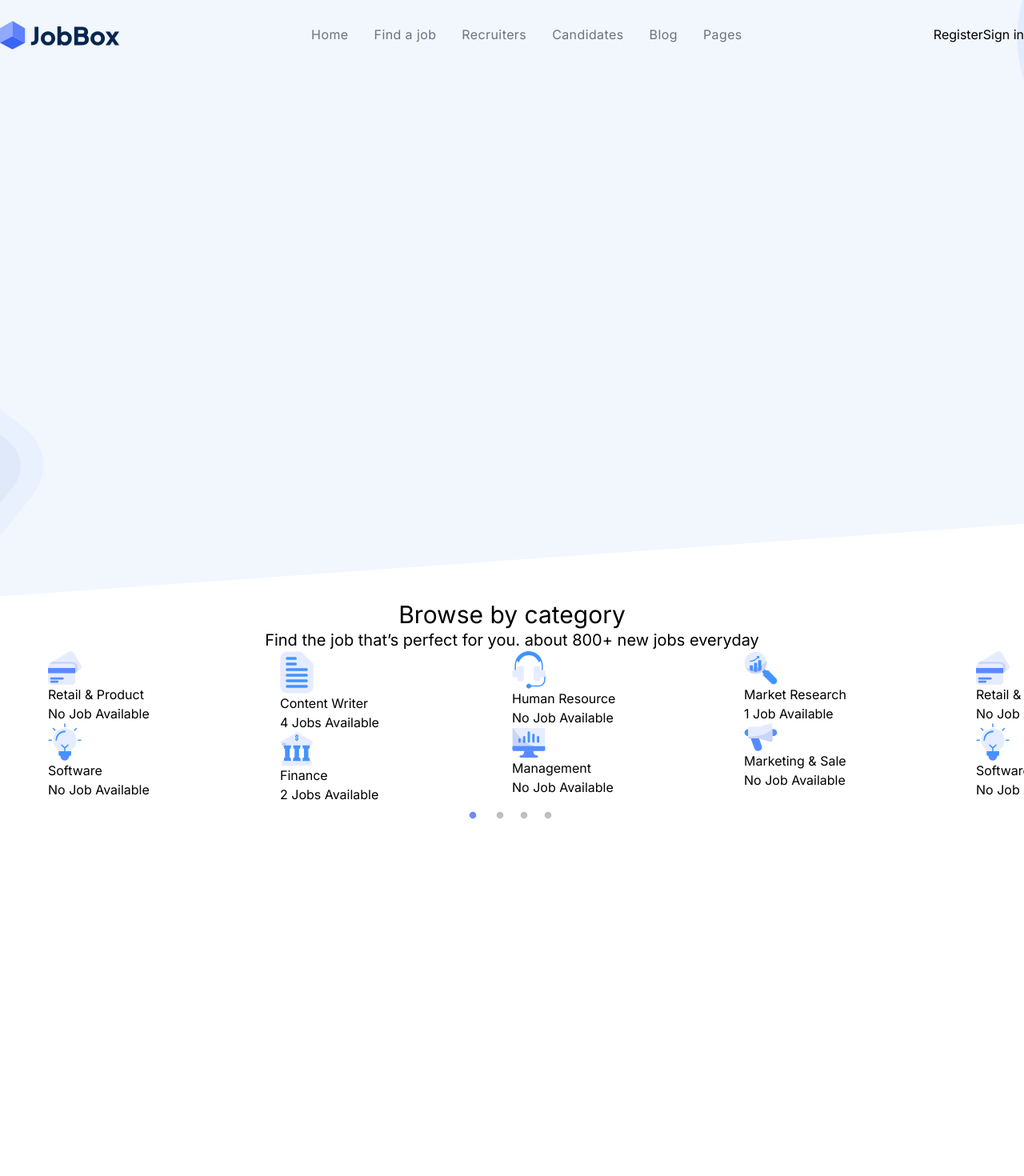
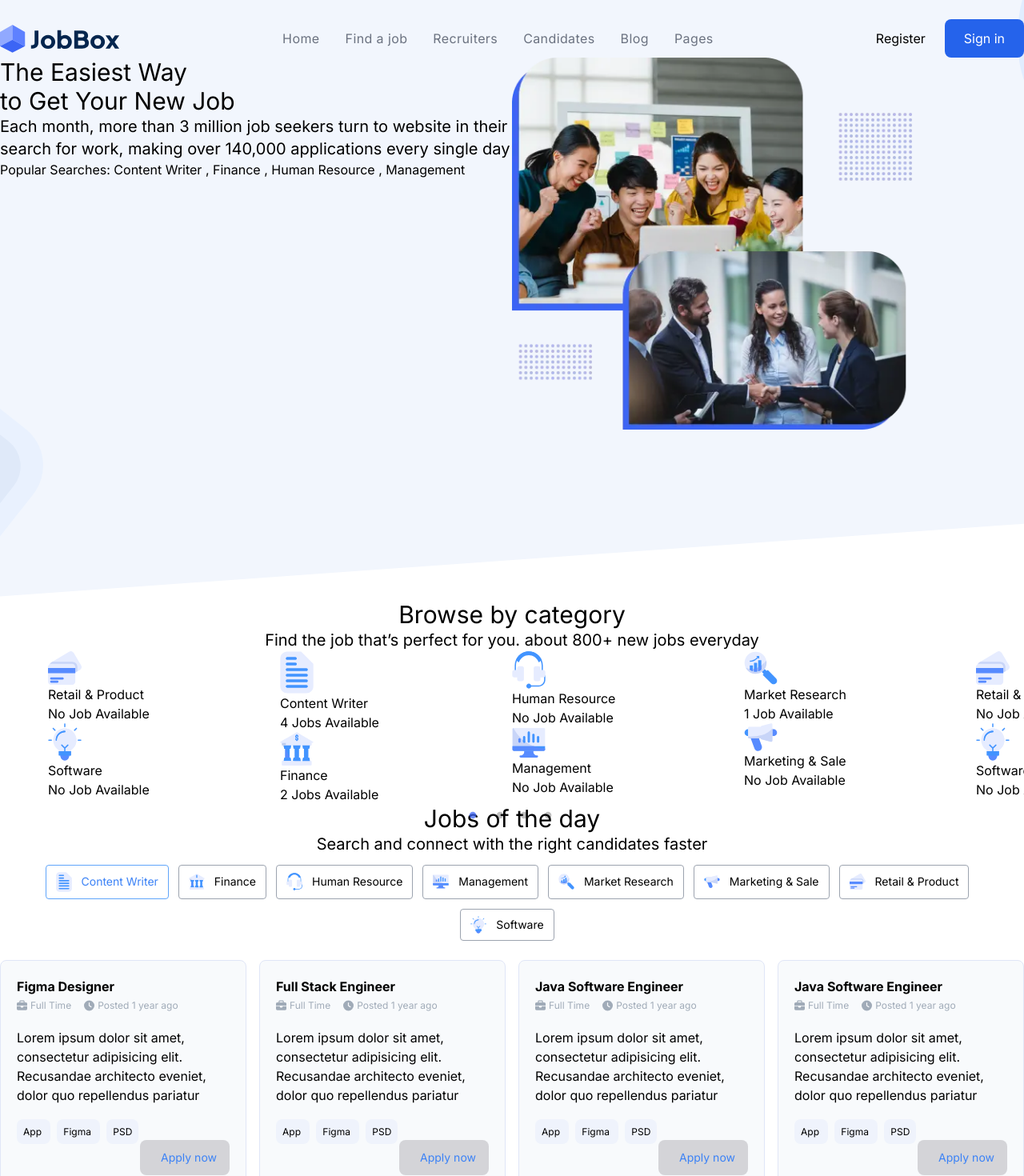
Before and after one commit to shobana2016mca/DEMO-INTERN, a Next.js app: page / in a window 1280 px wide. Shown: the top 1470 px of the page at 80% size. Before the commit the page ends 1030 px from the top, so only its background shows below. Built offline with nearby package versions, Linux system fonts and the light colour scheme.

Commit message:
Update NavBAR

```diff
--- a/src/app/globals.css
+++ b/src/app/globals.css
@@ -52,9 +52,5 @@ body {
 
 .swiper-slide img {
   display: block;
-  width: 43px;
-  height: 43px;
-  /* width: 100%;
-  height: 100%; */
   object-fit: cover;
 }
--- a/src/app/page.tsx
+++ b/src/app/page.tsx
@@ -1,5 +1,7 @@
+import AllJobs from "@/components/AllJobs";
 import Categories from "@/components/Categories";
 import NavBar from "@/components/NavBar";
+import NewsAndBlog from "@/components/NewsAndBlog";
 
 export default function Home() {
   return (
@@ -7,6 +9,8 @@ export default function Home() {
       <NavBar />
       <div className="container">
         <Categories />
+        <AllJobs />
+        <NewsAndBlog />
       </div>
     </div>
   );
--- a/src/components/NavBar/index.tsx
+++ b/src/components/NavBar/index.tsx
@@ -3,6 +3,7 @@
 import "./styles.css";
 import headerOptions from "./constants.json";
 import Image from "next/image";
+import LandingPage from "../LandingPage";
 
 interface Options {
   id: number;
@@ -26,7 +27,8 @@ export default function NavBar() {
             src={"/images/jobhub-logo.svg"}
           />
           <div className="flex">
-          {headerOptions?.headerOptions?.map(({ name, options }: Dropdown) => {
+            {headerOptions?.headerOptions?.map(
+              ({ name, options }: Dropdown) => {
                 return (
                   <ul className="flex">
                     <li className="group relative dropdown px-4 text-gray-500 hover:text-blue-700 cursor-pointer font-sm text-base tracking-wide">
@@ -47,7 +49,8 @@ export default function NavBar() {
                     </li>
                   </ul>
                 );
-          })}
+              }
+            )}
           </div>
           <div className="header-right">
             <div className="block-signin d-flex align-items-center gap-2">
@@ -58,16 +61,15 @@ export default function NavBar() {
               >
                 Register
               </a>
-            <a
-              className="btn btn-default btn-shadow ml-30 hover-up"
-              href="#controlJobManagerLogin"
-              data-bs-toggle="modal"
-            >
+
+              <button className=" text-md rounded-lg bg-blue-600  text-white px-6 py-3 ml-6">
                 Sign in
-            </a>
+              </button>
             </div>
           </div>
         </div>
-    </div></div>
+        <LandingPage />
+      </div>
+    </div>
   );
 }
```
Lines whose indentation alone changed are shown as unchanged.
